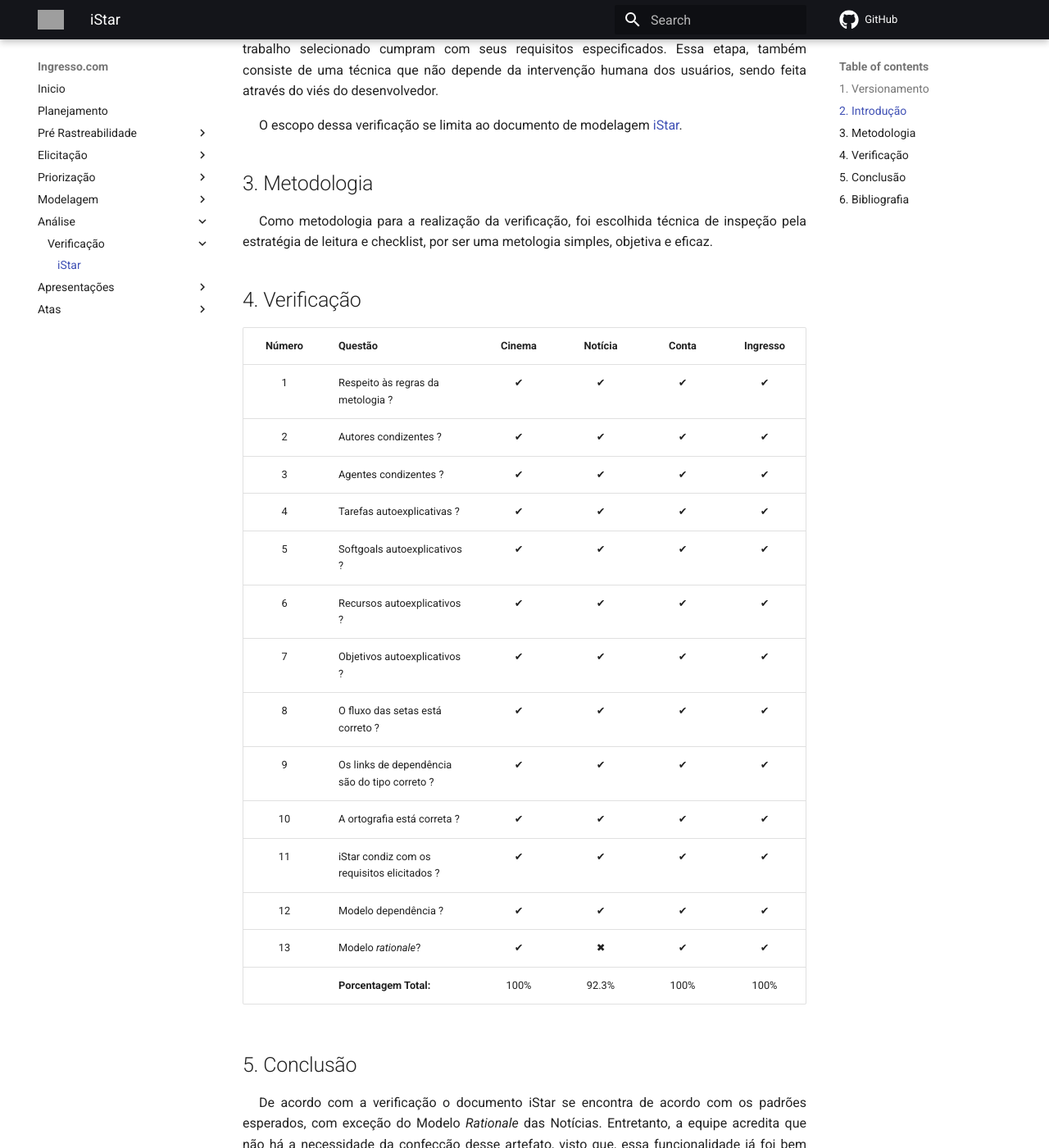
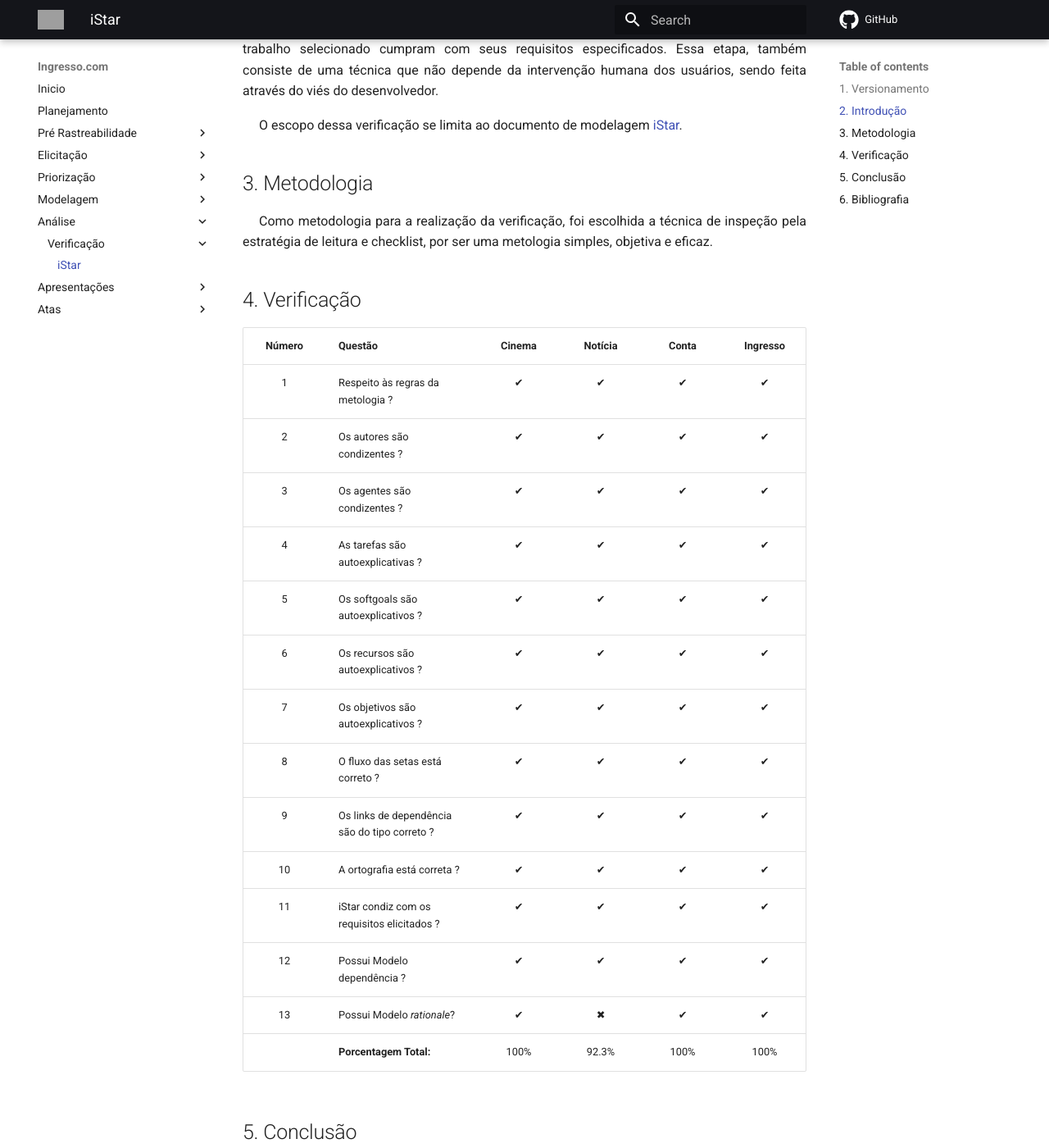
Before and after one commit to Requisitos-de-Software/2021.1-Ingresso.com, an MkDocs documentation site: the page built from docs/verificacao/istar.md, in a window 1280 px wide and 1400 px high, scrolled down 453 px. Shown: the whole window at 82% size. Built offline with MkDocs 1.6.1 and Material for MkDocs 9.7.7, drawn with Linux system fonts in a browser that asks for light colours; comment, search, counter and statistics services are not loaded; some of the changed text lies outside the part shown; grey boxes are pictures that could not be loaded.

Commit message:
#74 Correções gramaticais

```diff
--- a/docs/verificacao/istar.md
+++ b/docs/verificacao/istar.md
@@ -9,28 +9,28 @@
 <p style="text-align: justify; text-indent: 20px"> O escopo dessa verificação se limita ao documento de modelagem <a href="../../modelagem/istar">iStar</a>.</p>
 
 ## 3. Metodologia
-<p style="text-align: justify; text-indent: 20px"> Como metodologia para a realização da verificação, foi escolhida técnica de inspeção pela estratégia de leitura e checklist, por ser uma metologia simples, objetiva e eficaz.</p>
+<p style="text-align: justify; text-indent: 20px"> Como metodologia para a realização da verificação, foi escolhida a técnica de inspeção pela estratégia de leitura e checklist, por ser uma metologia simples, objetiva e eficaz.</p>
 
 ## 4. Verificação
 |Número|Questão|Cinema|Notícia|Conta|Ingresso|
 |:-:|---|:-:|:-:|:-:|:-:|
 |1|Respeito às regras da metologia ?|✔|✔|✔|✔|
-|2|Autores condizentes ?|✔|✔|✔|✔|
-|3|Agentes condizentes ?|✔|✔|✔|✔|
-|4|Tarefas autoexplicativas ?|✔|✔|✔|✔|
-|5|Softgoals autoexplicativos ?|✔|✔|✔|✔|
-|6|Recursos autoexplicativos ?|✔|✔|✔|✔|
-|7|Objetivos autoexplicativos ?|✔|✔|✔|✔|
+|2|Os autores são condizentes ?|✔|✔|✔|✔|
+|3|Os agentes são condizentes ?|✔|✔|✔|✔|
+|4|As tarefas são autoexplicativas ?|✔|✔|✔|✔|
+|5|Os softgoals são autoexplicativos ?|✔|✔|✔|✔|
+|6|Os recursos são autoexplicativos ?|✔|✔|✔|✔|
+|7|Os objetivos são autoexplicativos ?|✔|✔|✔|✔|
 |8|O fluxo das setas está correto ?|✔|✔|✔|✔|
 |9|Os links de dependência são do tipo correto ?|✔|✔|✔|✔|
 |10|A ortografia está correta ?|✔|✔|✔|✔|
 |11|iStar condiz com os requisitos elicitados ?|✔|✔|✔|✔|
-|12|Modelo dependência ?|✔|✔|✔|✔|
-|13|Modelo <i>rationale</i>?|✔|✖|✔|✔|
+|12|Possui Modelo dependência ?|✔|✔|✔|✔|
+|13|Possui Modelo <i>rationale</i>?|✔|✖|✔|✔|
 ||<b>Porcentagem Total:</b>|100%|92.3%|100%|100%|
 
 ## 5. Conclusão
-<p style="text-align: justify; text-indent: 20px"> De acordo com a verificação o documento iStar se encontra de acordo com os padrões esperados, com exceção do Modelo <i>Rationale</i> das Notícias. Entretanto, a equipe acredita que não há a necessidade da confecção desse artefato, visto que, essa funcionalidade já foi bem representada em seu Modelo Dependência.</p>
+<p style="text-align: justify; text-indent: 20px"> De acordo com a verificação, o documento iStar se encontra de acordo com os padrões esperados, com exceção do Modelo <i>Rationale</i> das Notícias. Entretanto, a equipe acredita que não há a necessidade da confecção desse artefato, visto que, essa funcionalidade já foi bem representada em seu Modelo Dependência.</p>
 
 ## 6. Bibliografia
 <p style="text-align: justify; text-indent: 20px">Serrano, M.; Serrano, M. <b>Requisitos - Aula 23</b>.</p>
```
